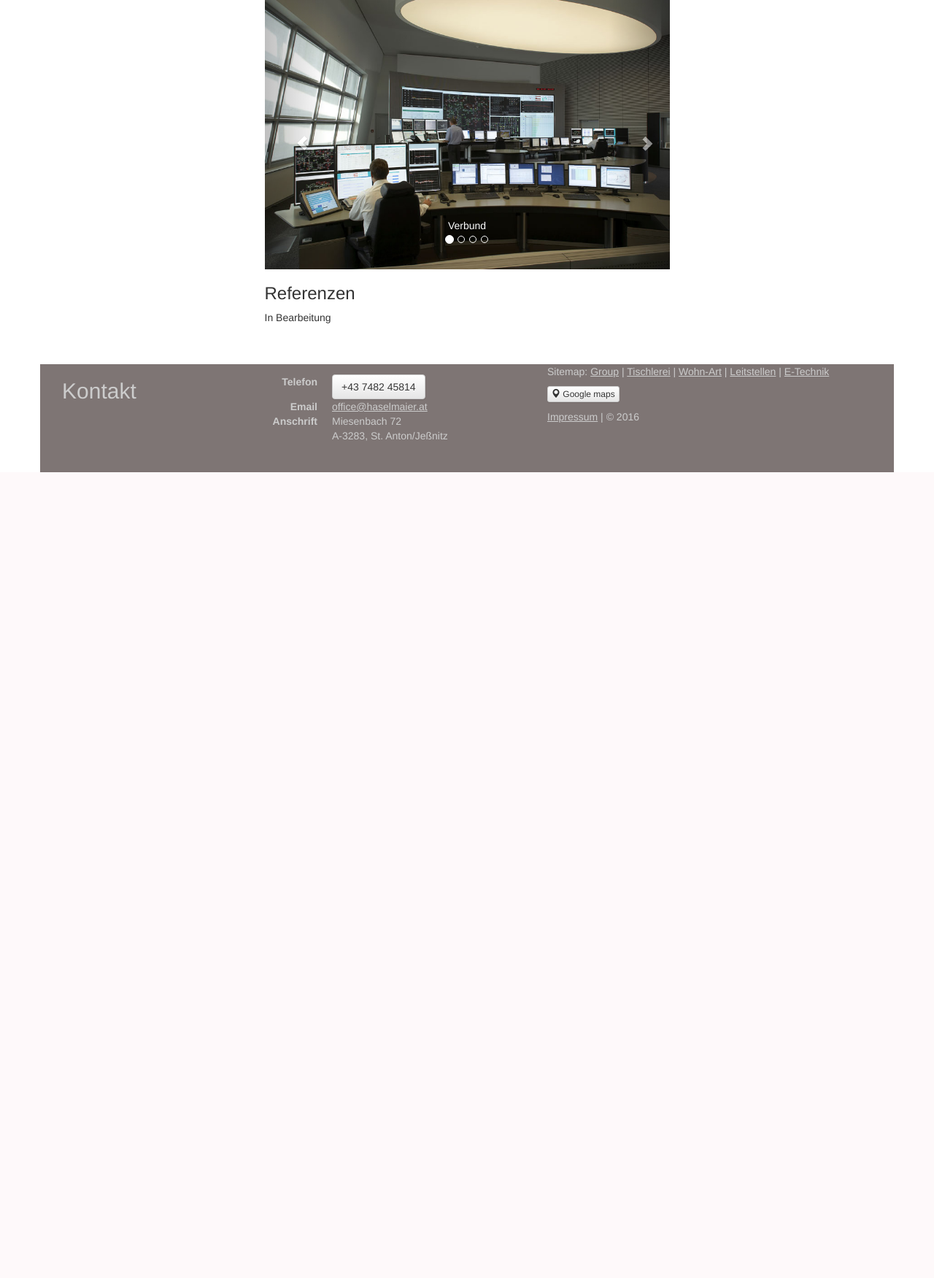
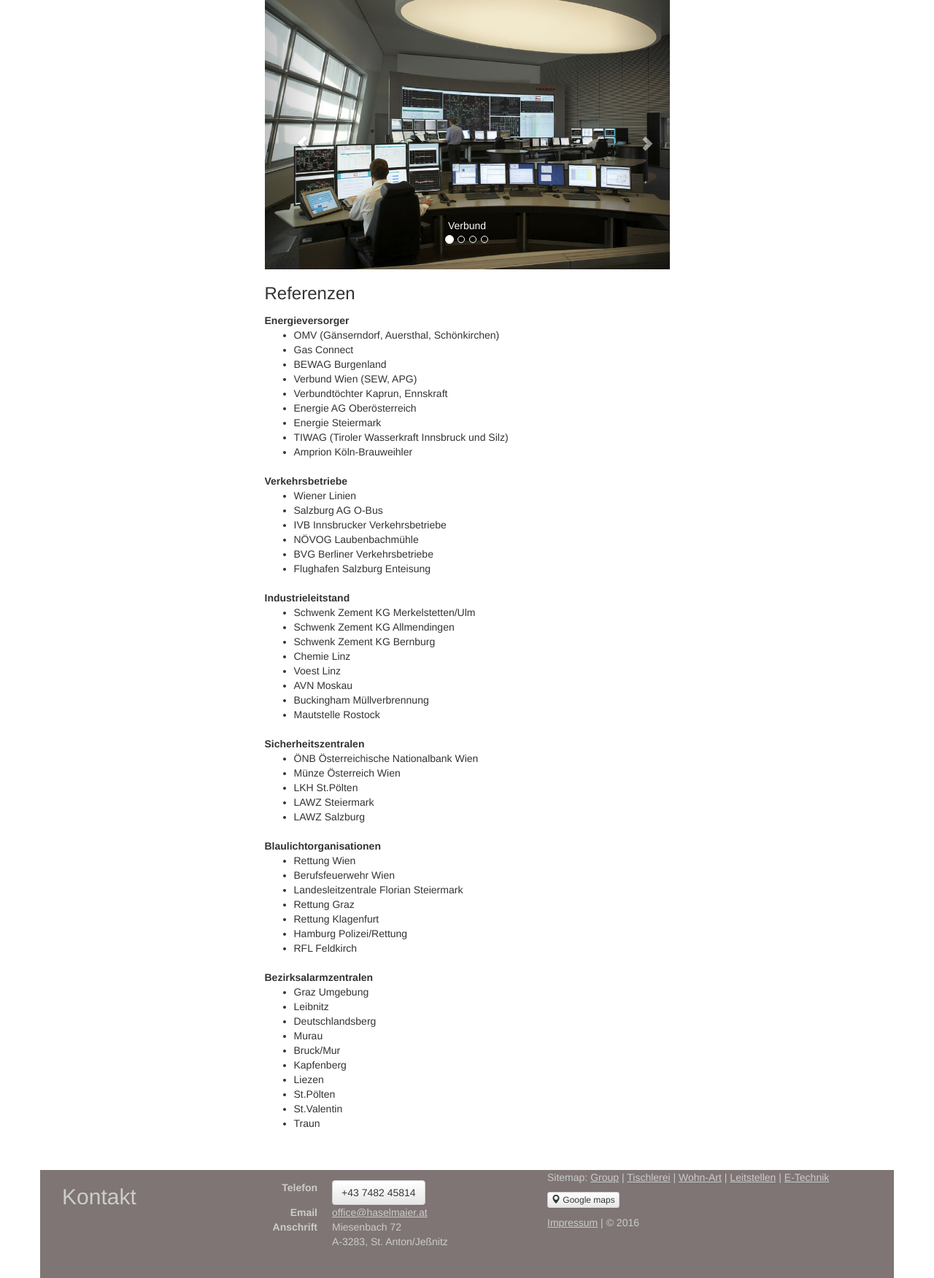
Before and after one commit to mathiasfrey/haselmaier.at, a Django app: template dj_hasel/haselsite/templates/haselsite/leitstellen.html in a window 1280 px wide. Shown: the part 2143-3894 px from the top of the page at 73% size. Before the commit the page ends 2790 px from the top, so only its background shows below. Run offline with Django 3.2, Linux system fonts and the light colour scheme; the template is opened without the code that fills it, so the values that code supplies are empty; parts of the project's set-up code (start-up, migrations or seed data) failed here and were passed over; some libraries are stand-ins or nearby versions.

Commit message:
added "Referenzen" to leitstellen sub page

```diff
--- a/dj_hasel/haselsite/templates/haselsite/leitstellen.html
+++ b/dj_hasel/haselsite/templates/haselsite/leitstellen.html
@@ -223,42 +223,132 @@
 
           <h3>Referenzen</h3>
 
-          <p>In Bearbeitung</p>
+          <dl>
+            <dt>Energieversorger</dt>
+            <dd>
+                <ul>
 
-          <!--
+                    <li>OMV (Gänserndorf, Auersthal, Schönkirchen)</li>
+                    <li>Gas Connect</li>
+                    <li>BEWAG Burgenland</li>
+                    <li>Verbund Wien (SEW, APG)</li>
+                    <li>Verbundtöchter Kaprun, Ennskraft</li>
+                    <li>Energie AG Oberösterreich</li>
+                    <li>Energie Steiermark</li>
+                    <li>TIWAG (Tiroler Wasserkraft Innsbruck und Silz)</li>
+                    <li>Amprion Köln-Brauweihler</li>
+                </ul>
+            </dd>
+          </dl>
+
           <dl>
-            <dt>2014</dt>
-            <dl>
+            <dt>Verkehrsbetriebe</dt>
+            <dd>
                 <ul>
-                    <li>xy GmbH, Berlin Deutschland</li>
-                    <li></li>
-                    <li></li>
-                    <li></li>
+
+                    <li>Wiener Linien</li>
+                    <li>Salzburg AG O-Bus</li>
+                    <li>IVB Innsbrucker Verkehrsbetriebe</li>
+                    <li>NÖVOG Laubenbachmühle</li>
+                    <li>BVG Berliner Verkehrsbetriebe</li>
+                    <li>Flughafen Salzburg Enteisung</li>
+
+
                 </ul>
-            </dl>
+            </dd>
+          </dl>
 
-            <dt>2013</dt>
-            <dl>
+
+
+
+
+
+          <dl>
+            <dt>Industrieleitstand</dt>
+            <dd>
                 <ul>
-                    <li>Verbund, Wien</li>
-                    <li>Salzburg Strom, Salzburg</li>
-                    <li></li>
-                    <li></li>
+
+                    <li>Schwenk Zement KG Merkelstetten/Ulm</li>
+                    <li>Schwenk Zement KG Allmendingen</li>
+                    <li>Schwenk Zement KG Bernburg</li>
+                    <li>Chemie Linz</li>
+                    <li>Voest Linz</li>
+                    <li>AVN Moskau</li>
+                    <li>Buckingham Müllverbrennung</li>
+                    <li>Mautstelle Rostock</li>
+
+
                 </ul>
-            </dl>
+            </dd>
+          </dl>
 
-            <dt>2012</dt>
-            <dl>
+
+
+          <dl>
+            <dt>Sicherheitszentralen</dt>
+            <dd>
                 <ul>
-                    <li>bla</li>
-                    <li>bla</li>
-                    <li></li>
-                    <li></li>
+
+                    <li>ÖNB Österreichische Nationalbank Wien</li>
+                    <li>Münze Österreich Wien</li>
+                    <li>LKH St.Pölten</li>
+                    <li>LAWZ Steiermark</li>
+                    <li>LAWZ Salzburg</li>
+
                 </ul>
-            </dl>
+            </dd>
+          </dl>
 
+
+
+
+
+
+
+          <dl>
+            <dt>Blaulichtorganisationen</dt>
+            <dd>
+                <ul>
+                    <li>Rettung Wien</li>
+                    <li>Berufsfeuerwehr Wien</li>
+                    <li>Landesleitzentrale Florian Steiermark</li>
+                    <li>Rettung Graz</li>
+                    <li>Rettung Klagenfurt</li>
+                    <li>Hamburg Polizei/Rettung</li>
+                    <li>RFL Feldkirch</li>
+
+                </ul>
+            </dd>
           </dl>
-          -->
+
+
+
+
+
+
+          <dl>
+            <dt>Bezirksalarmzentralen</dt>
+            <dd>
+                <ul>
+
+                    <li>Graz Umgebung</li>
+                    <li>Leibnitz</li>
+                    <li>Deutschlandsberg</li>
+                    <li>Murau</li>
+                    <li>Bruck/Mur</li>
+                    <li>Kapfenberg</li>
+                    <li>Liezen</li>
+                    <li>St.Pölten</li>
+                    <li>St.Valentin</li>
+                    <li>Traun</li>
+
+                </ul>
+            </dd>
+          </dl>
+
+
+
+
 
       </div>
 
```
